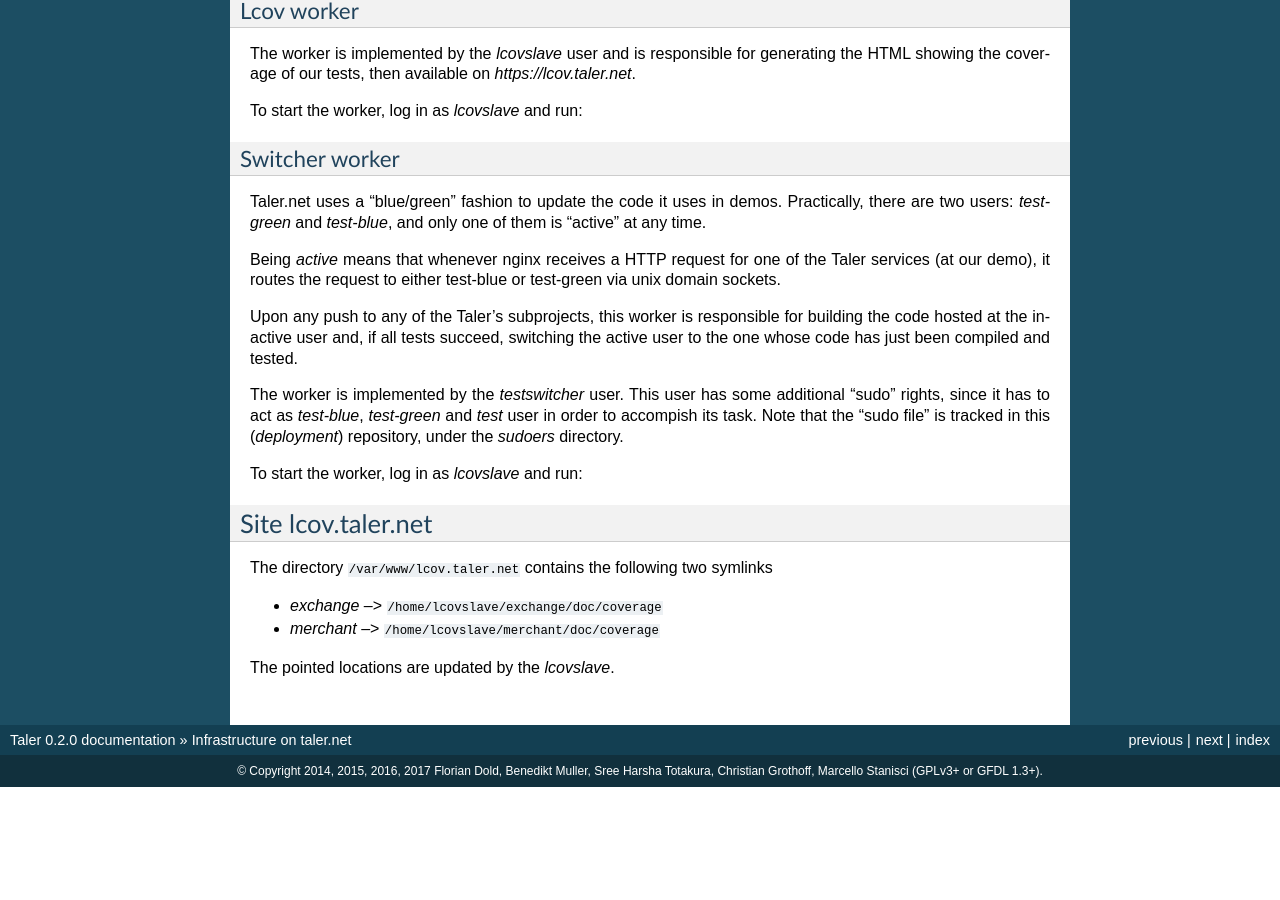
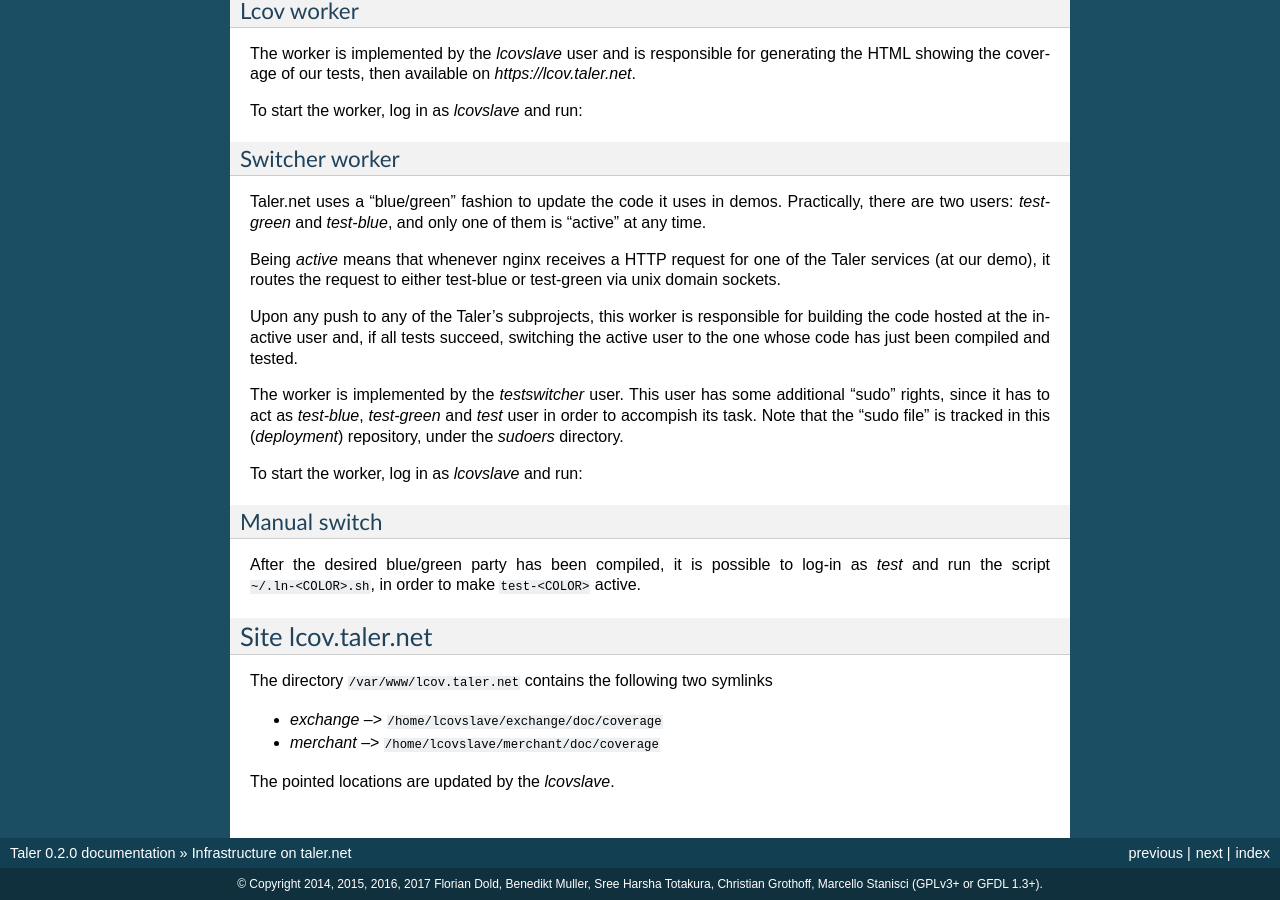
Before and after one commit to prototypefund/Digital_Bargeld-docs, a Sphinx documentation site: the page built from docs/dev-talerdotnet.rst, in a window 1280 px wide and 900 px high, scrolled down 1069 px. Built offline with Sphinx 7.4.7, drawn with Linux system fonts in a browser that asks for light colours; formulas are drawn with MathJax 3; pages that are not in the unit, such as notebooks, are missing from menus; before the commit the page ends 1856 px from its top, so only the background shows below that.

Commit message:
documenting manual switch

```diff
--- a/docs/dev-talerdotnet.rst
+++ b/docs/dev-talerdotnet.rst
@@ -146,6 +146,14 @@
   # To stop it:
   $ taler-deployment-bbstop
 
++++++++++++++
+Manual switch
++++++++++++++
+
+After the desired blue/green party has been compiled, it is possible to
+log-in as `test` and run the script ``~/.ln-<COLOR>.sh``, in order to make
+``test-<COLOR>`` active.
+
 -------------------
 Site lcov.taler.net
 -------------------
```
